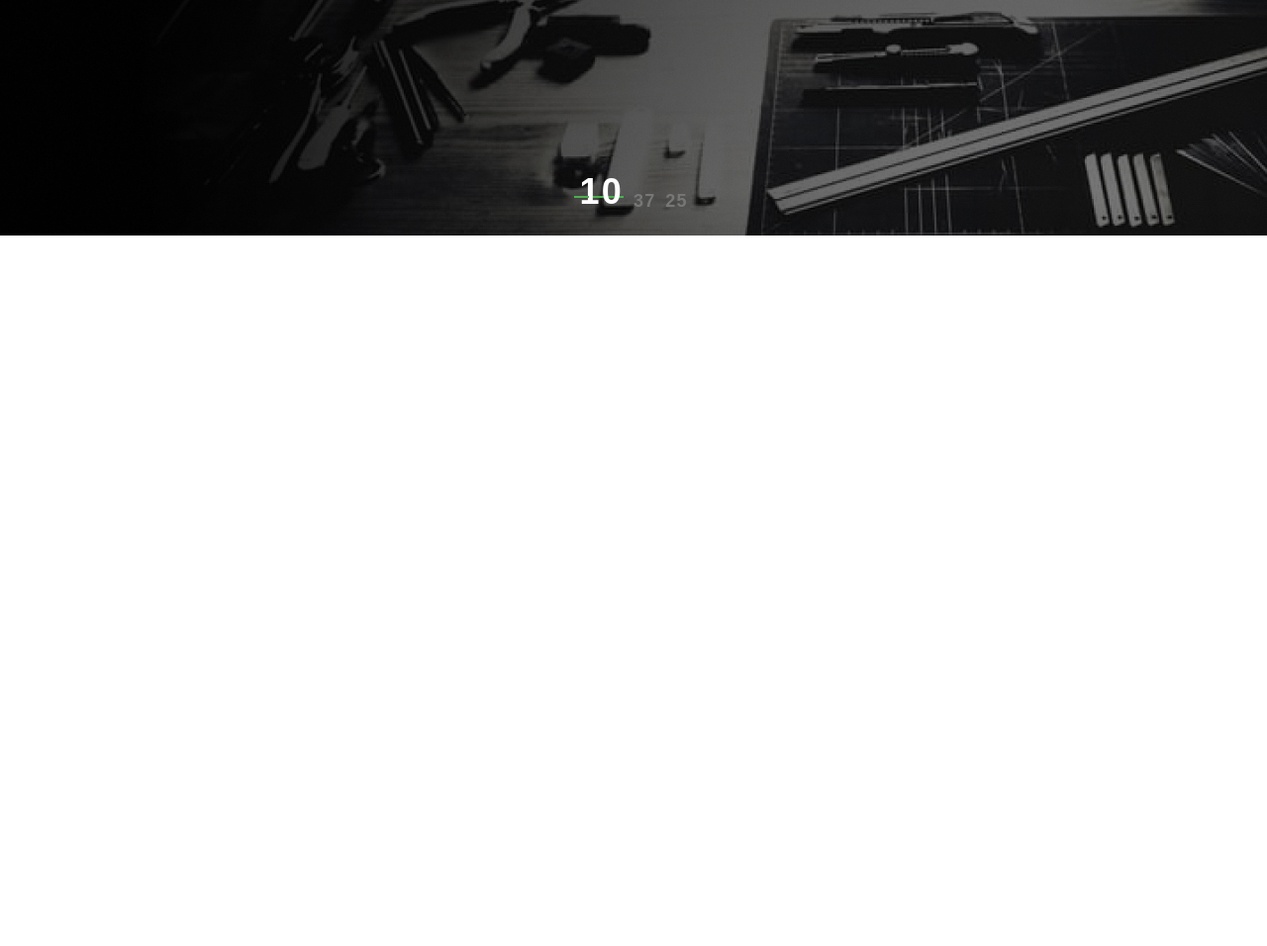
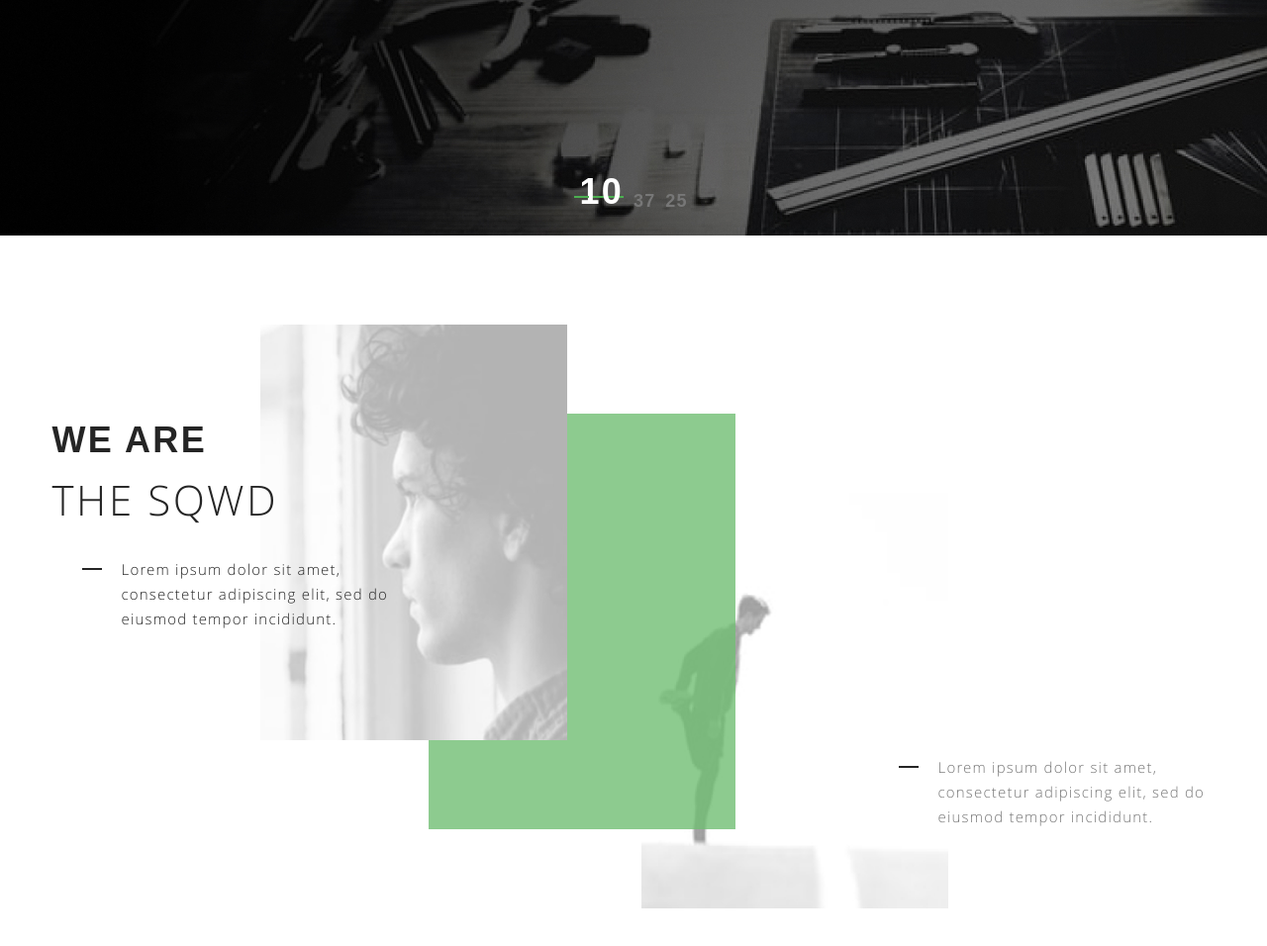
Before and after one commit to IonShive/Agency, a website: page app/index.html in a window 1280 px wide. Shown: the part 562-1518 px from the top of the page at 99% size. Before the commit the page ends 800 px from the top, so only its background shows below. Drawn offline with nearby package versions, Linux system fonts and the light colour scheme; files that its build step writes are made by us from their sources; files whose address does not match are found by name.

Commit message:
added about-us

```diff
--- a/app/index.html
+++ b/app/index.html
@@ -45,12 +45,12 @@
 					</ul>
 				</nav>
 				<div class="header__content">
-					<div class="header__title">
+					<h1 class="header__title">
 						WHERE GREAT IDEAS COME TO LIFE
-					</div>
-					<div class="header__subtitle">
+					</h1>
+					<h3 class="header__subtitle">
 						Passionate creative studio helping startups grow their business!
-					</div>
+					</h3>
 				</div>
 				<div class="header__clock" data-time="'2021-05-25'">
 					<div class="header__clock-item">
@@ -66,8 +66,34 @@
 			</div>
 		</div>
 	</header>
-
 	<main class="main">
+		<section class="about-us">
+			<div class="container">
+				<div class="about-us__wrapper">
+					<div class="about-us__top">
+						<h3 class="about-us__title">
+							WE ARE
+						</h3>
+						<h1 class="about-us__subtitle">
+							THE SQWD
+						</h1>
+						<h6 class="about-us__text">
+							Lorem ipsum dolor sit amet, consectetur adipiscing elit, sed do eiusmod tempor incididunt.
+						</h6>
+					</div>
+					<div class="about-us__footer">
+						<div class="about-us__footer-box">
+							<img class="about-us__img about-us__img--top" src="img/about-us/1.jpg" alt="about-us img">
+							<img class="about-us__img about-us__img--center" src="img/about-us/2.jpg" alt="about-us img">
+							<img class="about-us__img about-us__img--bottom" src="img/about-us/3.jpg" alt="about-us img">
+						</div>
+						<h6 class="about-us__text about-us__footer-text">
+							Lorem ipsum dolor sit amet, consectetur adipiscing elit, sed do eiusmod tempor incididunt.
+						</h6>
+					</div>
+				</div>
+			</div>
+		</section>
 	</main>
 	<footer class="footer">
 	</footer>
--- a/app/scss/style.scss
+++ b/app/scss/style.scss
@@ -115,4 +115,83 @@
 	}
 }
 
+.about-us {
+	padding: 180px 0 150px;
+	&__wrapper {
+		display: flex;
+		justify-content: center;
+	}
+	&__top {
+		width: 590px;
+		height: 410px;
+		color: $title;
+		z-index: 5;
+	}
+	&__title {
+		margin-bottom: 5px;
+		font-size: 36px;
+		line-height: 53px;
+		letter-spacing: 2.3px;
+		@extend %Oswald-700;
+	}
+	&__subtitle {
+		margin-bottom: 30px;
+		font-size: 42px;
+		line-height: 57px;
+		letter-spacing: 2.6px;
+		@extend %OpenSans-300;
+	}
+	&__text {
+		width: 280px;
+		margin-left: 70px;
+		font-size: 15px;
+		letter-spacing: 1.2px;
+		@extend %OpenSans-300;
+		position: relative;
+		&::after {
+			content: "";
+			width: 20px;
+			height: 2px;
+			position: absolute;
+			top: 11px;
+			left: -40px;
+			background-color: $title;
+		}
+	}
+	&__footer {
+		display: flex;
+		align-self: flex-end;
+		margin-left: -210px;
+		margin-bottom: -10px;
+	}
+	&__footer-box {
+		position: relative;
+	}
+	&__img {
+		width: 310px;
+		height: 420px;
+	}
+	&__img--top {
+		position: absolute;
+		bottom: 90px;
+		left: -170px;
+		z-index: 1;
+	}
+
+	&__img--center {
+		z-index: 1;
+		opacity: 80%;
+	}
+	&__img--bottom {
+		position: absolute;
+		top: 80px;
+		right: -215px;
+		z-index: -1;
+	}
+	&__footer-text {
+		margin-left: 205px;
+		align-self: flex-end;
+	}
+}
+
 @import "media";
```
Also changed, not shown: app/img/about-us/1.jpg (added), app/img/about-us/2.jpg (added), app/img/about-us/3.jpg (added).
